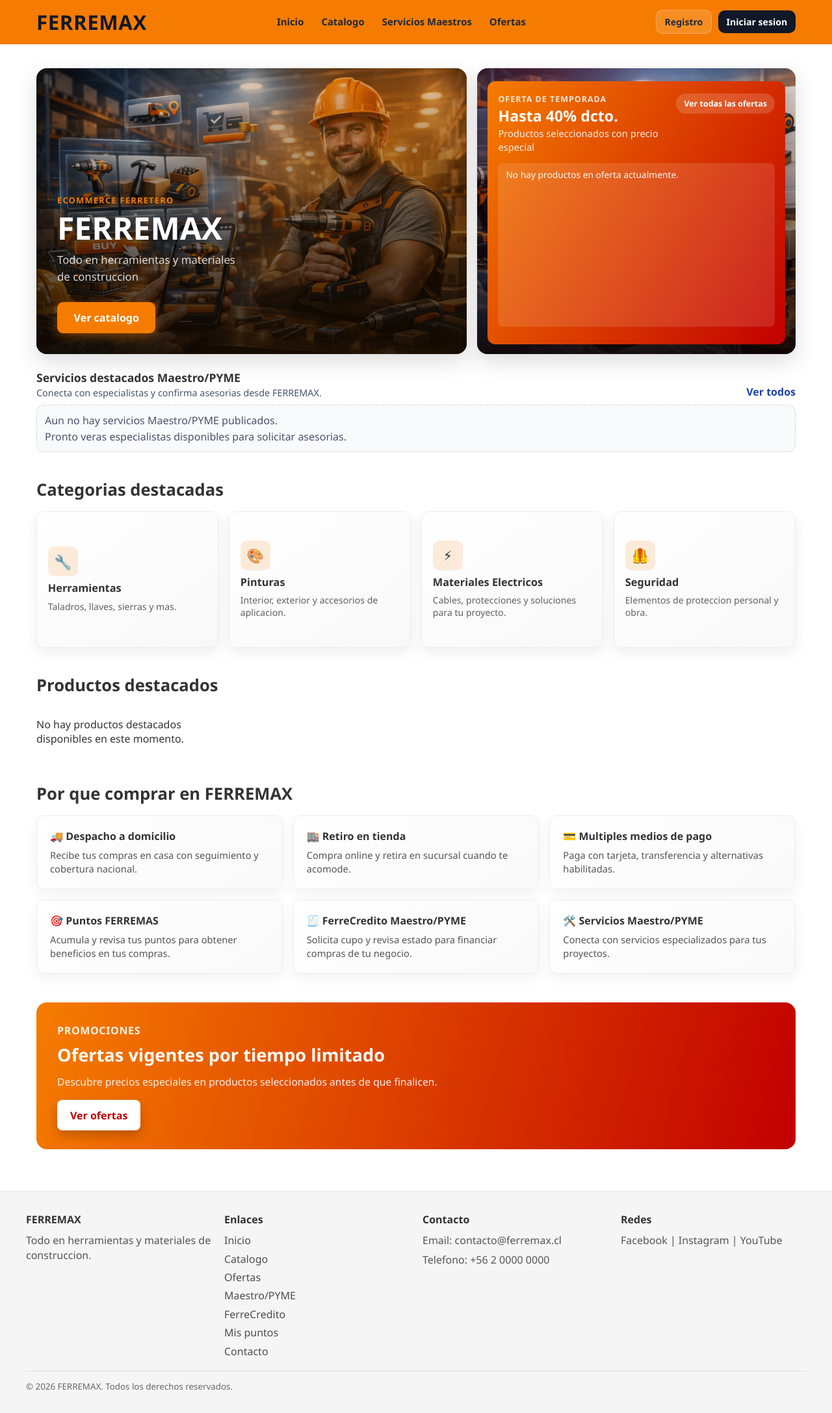
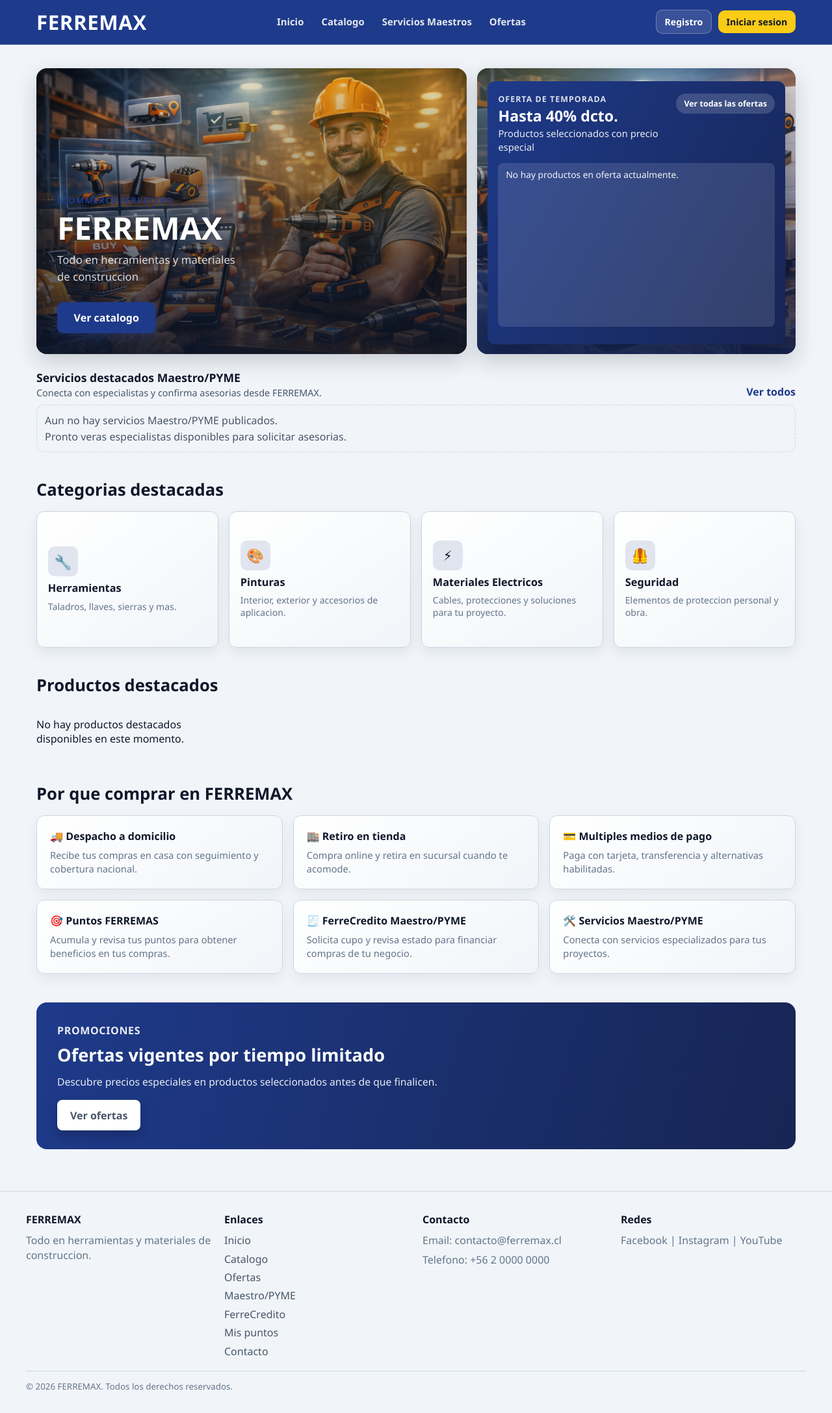
Before and after one commit to JoseNoeT/Ferramas, a Django app: page / in a window 1280 px wide. Shown: the whole page at 65% size. Run offline with Django 4.2, Linux system fonts and the light colour scheme; data that the repository does not hold is empty.

Commit message:
style: actualizar paleta visual industrial

```diff
--- a/frontend/static/css/components/alerts.css
+++ b/frontend/static/css/components/alerts.css
@@ -0,0 +1,26 @@
+.alert {
+	padding: 0.75rem 0.9rem;
+	border-radius: 10px;
+	border: 1px solid transparent;
+	font-size: 0.92rem;
+	line-height: 1.35;
+}
+
+.alert--success {
+	background: #ecfdf3;
+	color: var(--color-success);
+	border-color: #86efac;
+}
+
+.alert--warning {
+	background: #fef9c3;
+	color: #854d0e;
+	border-color: #fde047;
+}
+
+.alert--error,
+.alert--danger {
+	background: #fef2f2;
+	color: var(--color-danger);
+	border-color: #fca5a5;
+}
--- a/frontend/static/css/components/footer.css
+++ b/frontend/static/css/components/footer.css
@@ -1,8 +1,8 @@
 .site-footer {
 	margin-top: 3rem;
 	padding: 2rem 1rem;
-	background: var(--color-light);
-	border-top: 1px solid #e9e9e9;
+	background: var(--color-bg);
+	border-top: 1px solid var(--color-border);
 }
 
 .site-footer__grid {
@@ -21,7 +21,7 @@
 
 .site-footer p {
 	margin: 0 0 0.45rem 0;
-	color: #555555;
+	color: var(--color-muted);
 	line-height: 1.4;
 }
 
@@ -35,7 +35,7 @@
 
 .site-footer a {
 	text-decoration: none;
-	color: #4d4d4d;
+	color: var(--color-accent);
 }
 
 .site-footer__legal {
@@ -43,8 +43,8 @@
 	margin: 1.2rem auto 0;
 	display: block;
 	padding-top: 0.9rem;
-	border-top: 1px solid #dddddd;
-	color: #666666;
+	border-top: 1px solid var(--color-border);
+	color: var(--color-muted);
 }
 
 @media (max-width: 900px) {
--- a/frontend/static/css/components/franja_home_servicios.css
+++ b/frontend/static/css/components/franja_home_servicios.css
@@ -17,14 +17,14 @@
 
 .franja-home__header p {
     margin: 0.15rem 0 0;
-    color: #475569;
+    color: var(--color-accent);
     font-size: 0.9rem;
 }
 
 .franja-home__ver-todos {
     text-decoration: none;
     font-weight: 700;
-    color: #1e40af;
+    color: var(--color-primary);
     white-space: nowrap;
 }
 
@@ -48,9 +48,9 @@
 .franja-home__item {
     width: 320px;
     min-height: 170px;
-    border: 1px solid #e2e8f0;
+    border: 1px solid var(--color-border);
     border-radius: 12px;
-    background: #ffffff;
+    background: var(--color-surface);
     padding: 0.72rem;
     display: flex;
     flex-direction: column;
@@ -60,7 +60,7 @@
 .franja-home__meta {
     margin: 0;
     font-size: 0.78rem;
-    color: #64748b;
+    color: var(--color-muted);
     font-weight: 700;
 }
 
@@ -73,13 +73,13 @@
 .franja-home__autor {
     margin: 0;
     font-size: 0.78rem;
-    color: #334155;
+    color: var(--color-accent);
 }
 
 .franja-home__desc {
     margin: 0;
     font-size: 0.84rem;
-    color: #334155;
+    color: var(--color-accent);
     line-height: 1.35;
 }
 
@@ -87,7 +87,7 @@
     margin: auto 0 0;
     font-size: 0.82rem;
     font-weight: 700;
-    color: #0f172a;
+    color: var(--color-text);
 }
 
 .franja-home__cta {
@@ -100,7 +100,7 @@
     font-weight: 700;
     border-radius: 8px;
     padding: 0.4rem 0.6rem;
-    background: #1e293b;
+    background: var(--color-primary);
     color: #ffffff;
 }
 
@@ -112,7 +112,7 @@
 .franja-home__item--indicador {
     background: transparent;
     border-style: dashed;
-    border-color: #cbd5e1;
+    border-color: var(--color-border);
     padding: 0.45rem;
 }
 
@@ -123,15 +123,35 @@
 }
 
 .franja-home__vacio {
-    border: 1px dashed #cbd5e1;
+    border: 1px dashed var(--color-border);
     border-radius: 12px;
     padding: 0.75rem;
-    background: #f8fafc;
+    background: var(--color-bg);
 }
 
 .franja-home__vacio p {
     margin: 0;
-    color: #475569;
+    color: var(--color-accent);
+}
+
+[data-indicadores-component] {
+    border-color: var(--color-border) !important;
+    background: var(--color-bg) !important;
+    color: var(--color-text) !important;
+}
+
+[data-indicadores-component] [data-actualizar-indicadores] {
+    background: var(--color-secondary) !important;
+    color: var(--color-text) !important;
+    border: 1px solid #eab308 !important;
+}
+
+[data-indicadores-component] [data-indicadores-error] {
+    color: var(--color-danger) !important;
+}
+
+[data-indicadores-component] p[style*="color:#475569"] {
+    color: var(--color-accent) !important;
 }
 
 .franja-home__vacio p + p {
--- a/frontend/static/css/components/hero.css
+++ b/frontend/static/css/components/hero.css
@@ -24,7 +24,7 @@
 	display: flex;
 	flex-direction: column;
 	justify-content: flex-end;
-	box-shadow: 0 12px 32px rgba(51, 51, 51, 0.16);
+	box-shadow: 0 12px 32px rgba(15, 23, 42, 0.18);
 }
 
 /* <img> absolutamente posicionada: control total del recorte */
@@ -55,10 +55,10 @@
 .hero__card--primary::before {
 	background:
 		linear-gradient(to top,
-			rgba(18, 10, 2, 0.90) 0%,
-			rgba(18, 10, 2, 0.55) 42%,
-			rgba(18, 10, 2, 0.10) 100%),
-		radial-gradient(ellipse at 78% 8%, rgba(245, 124, 0, 0.36), transparent 52%);
+			rgba(15, 23, 42, 0.88) 0%,
+			rgba(15, 23, 42, 0.52) 42%,
+			rgba(15, 23, 42, 0.08) 100%),
+		radial-gradient(ellipse at 78% 8%, rgba(250, 204, 21, 0.34), transparent 52%);
 }
 
 /* ---------------------------------------------------------------
@@ -69,10 +69,10 @@
 .hero__card--secondary::before {
 	background:
 		linear-gradient(to top,
-			rgba(18, 6, 6, 0.88) 0%,
-			rgba(18, 6, 6, 0.46) 48%,
-			rgba(18, 6, 6, 0.06) 100%),
-		radial-gradient(ellipse at 22% 8%, rgba(193, 0, 0, 0.30), transparent 52%);
+			rgba(23, 37, 84, 0.9) 0%,
+			rgba(23, 37, 84, 0.5) 48%,
+			rgba(23, 37, 84, 0.08) 100%),
+		radial-gradient(ellipse at 22% 8%, rgba(250, 204, 21, 0.26), transparent 52%);
 }
 
 /* ---------------------------------------------------------------
@@ -124,13 +124,13 @@
 	font-size: 1rem;
 	text-decoration: none;
 	transition: background-color 0.2s ease, transform 0.2s ease, box-shadow 0.2s ease;
-	box-shadow: 0 4px 16px rgba(245, 124, 0, 0.42);
+	box-shadow: 0 4px 16px rgba(30, 58, 138, 0.42);
 }
 
 .hero__cta:hover {
-	background: #da6f00;
+	background: var(--color-primary-dark);
 	transform: translateY(-2px);
-	box-shadow: 0 6px 22px rgba(245, 124, 0, 0.55);
+	box-shadow: 0 6px 22px rgba(23, 37, 84, 0.5);
 }
 
 /* ---------------------------------------------------------------
@@ -138,7 +138,7 @@
    --------------------------------------------------------------- */
 
 .hero__promo {
-	background: linear-gradient(120deg, var(--color-primary), var(--color-accent));
+	background: linear-gradient(120deg, var(--color-primary), var(--color-primary-dark));
 	border-radius: 12px;
 	padding: 1.1rem 1.25rem;
 	box-shadow: 0 8px 24px rgba(0, 0, 0, 0.22);
@@ -308,8 +308,8 @@
 	display: inline-block;
 	padding: 0.34rem 0.5rem;
 	border-radius: 7px;
-	background: #ffffff;
-	color: #7f1d1d;
+	background: var(--color-secondary);
+	color: var(--color-text);
 	font-size: 0.75rem;
 	font-weight: 700;
 	text-decoration: none;
@@ -345,7 +345,7 @@
 }
 
 .hero-offers__dot.is-active {
-	background: #ffffff;
+	background: var(--color-secondary);
 }
 
 .hero-offers__empty {
--- a/frontend/static/css/components/navbar.css
+++ b/frontend/static/css/components/navbar.css
@@ -2,8 +2,8 @@
 	position: sticky;
 	top: 0;
 	z-index: 120;
-	background: #f57c00;
-	border-bottom: 1px solid #ececec;
+	background: var(--color-primary);
+	border-bottom: 1px solid rgba(255, 255, 255, 0.2);
 }
 
 .navbar {
@@ -21,7 +21,7 @@
 	font-weight: 800;
 	letter-spacing: 0.02em;
 	text-decoration: none;
-	color: #111827;
+	color: #ffffff;
 	white-space: nowrap;
 }
 
@@ -52,7 +52,7 @@
 	border-radius: 10px;
 	text-decoration: none;
 	font-weight: 600;
-	color: #1f2937;
+	color: #e2e8f0;
 	font-size: 0.93rem;
 	line-height: 1;
 	white-space: nowrap;
@@ -63,8 +63,8 @@
 .navbar__links a:focus-visible,
 .navbar__dropdown-toggle:hover,
 .navbar__dropdown-toggle:focus-visible {
-	background: rgba(255, 255, 255, 0.22);
-	color: #111827;
+	background: rgba(255, 255, 255, 0.14);
+	color: #ffffff;
 	outline: none;
 }
 
@@ -88,14 +88,14 @@
 }
 
 .navbar__register {
-	color: #1f2937;
-	background: rgba(255, 255, 255, 0.14);
-	border: 1px solid rgba(255, 255, 255, 0.24);
+	color: #ffffff;
+	background: rgba(255, 255, 255, 0.12);
+	border: 1px solid rgba(255, 255, 255, 0.28);
 }
 
 .navbar__login {
-	background: #111827;
-	color: #ffffff;
+	background: var(--color-secondary);
+	color: var(--color-text);
 }
 
 .navbar__dropdown {
@@ -180,8 +180,8 @@
 .navbar__account .navbar__dropdown-toggle:hover,
 .navbar__account .navbar__dropdown-toggle:focus-visible,
 .navbar__dropdown.is-open .navbar__dropdown-toggle {
-	background: #ffffff;
-	color: #111827;
+	background: var(--color-secondary);
+	color: var(--color-text);
 }
 
 .navbar__dropdown-separator {
@@ -203,13 +203,13 @@
 }
 
 .navbar__dropdown-item--danger {
-	color: #b42318;
+	color: var(--color-danger);
 }
 
 .navbar__dropdown-item--danger:hover,
 .navbar__dropdown-item--danger:focus {
 	background: #fef3f2;
-	color: #912018;
+	color: #991b1b;
 }
 
 @media (max-width: 900px) {
--- a/frontend/static/css/global/base.css
+++ b/frontend/static/css/global/base.css
@@ -5,8 +5,8 @@
 body {
 	margin: 0;
 	font-family: var(--font-base);
-	background-color: #ffffff;
-	color: var(--color-dark);
+	background-color: var(--color-bg);
+	color: var(--color-text);
 }
 
 #main-content {
@@ -35,7 +35,13 @@ body {
 	background: var(--color-primary);
 	color: #ffffff;
 }
-.btn--primary:hover { background: #da6f00; }
+.btn--primary:hover { background: var(--color-primary-dark); }
+
+.btn--secondary {
+	background: var(--color-secondary);
+	color: var(--color-text);
+}
+.btn--secondary:hover { filter: brightness(0.95); }
 
 .btn--outline {
 	background: transparent;
@@ -45,10 +51,16 @@ body {
 .btn--outline:hover { background: var(--color-primary); color: #ffffff; }
 
 .btn--danger {
-	background: var(--color-accent);
+	background: var(--color-danger);
 	color: #ffffff;
 }
-.btn--danger:hover { background: #a00000; }
+.btn--danger:hover { filter: brightness(0.9); }
+
+.btn--success {
+	background: var(--color-success);
+	color: #ffffff;
+}
+.btn--success:hover { filter: brightness(0.92); }
 
 .btn--link {
 	background: transparent;
@@ -69,8 +81,6 @@ body {
 	font-size: 0.93rem;
 	margin-bottom: 0.75rem;
 }
-.alert--success { background: #f0fff4; border: 1px solid #b2dfdb; color: #2e7d32; }
-.alert--error   { background: #fff0f0; border: 1px solid #f5c0c0; color: var(--color-accent); }
-.alert--warning { background: #fff8e1; border: 1px solid #ffe082; color: #b08000; }
-
-}
+.alert--success { background: #ecfdf3; border: 1px solid #86efac; color: var(--color-success); }
+.alert--error   { background: #fef2f2; border: 1px solid #fca5a5; color: var(--color-danger); }
+.alert--warning { background: #fef9c3; border: 1px solid #fde047; color: #854d0e; }
--- a/frontend/static/css/global/variables.css
+++ b/frontend/static/css/global/variables.css
@@ -1,8 +1,20 @@
 :root {
-	--color-primary: #F57C00;
-	--color-dark: #333333;
-	--color-accent: #C10000;
-	--color-light: #F5F5F5;
+	--color-primary: #1E3A8A;
+	--color-primary-dark: #172554;
+	--color-secondary: #FACC15;
+	--color-accent: #475569;
+	--color-bg: #F1F5F9;
+	--color-surface: #FFFFFF;
+	--color-text: #0F172A;
+	--color-muted: #64748B;
+	--color-border: #CBD5E1;
+	--color-success: #16A34A;
+	--color-danger: #DC2626;
+	--color-warning: #FACC15;
+
+	/* Compatibilidad con estilos existentes */
+	--color-dark: var(--color-text);
+	--color-light: var(--color-bg);
 
 	--font-base: "Segoe UI", Tahoma, Geneva, Verdana, sans-serif;
 	--container-width: 1200px;
--- a/frontend/static/css/pages/checkout.css
+++ b/frontend/static/css/pages/checkout.css
@@ -38,14 +38,14 @@
 .checkout-tabla th {
 	text-align: left;
 	padding: 0.6rem 0.8rem;
-	border-bottom: 2px solid #ececec;
-	color: #666;
+	border-bottom: 2px solid var(--color-border);
+	color: var(--color-muted);
 	font-weight: 600;
 }
 
 .checkout-tabla td {
 	padding: 0.6rem 0.8rem;
-	border-bottom: 1px solid #f0f0f0;
+	border-bottom: 1px solid var(--color-border);
 }
 
 .checkout-tabla__total td {
@@ -66,8 +66,8 @@
 }
 
 .checkout-form {
-	background: #ffffff;
-	border: 1px solid #ececec;
+	background: var(--color-surface);
+	border: 1px solid var(--color-border);
 	border-radius: 14px;
 	padding: 1.5rem;
 	display: flex;
@@ -96,7 +96,7 @@
 	align-items: flex-start;
 	gap: 0.75rem;
 	padding: 0.8rem 1rem;
-	border: 1px solid #e0e0e0;
+	border: 1px solid var(--color-border);
 	border-radius: 10px;
 	cursor: pointer;
 	transition: border-color 0.15s;
@@ -104,7 +104,7 @@
 
 .checkout-entrega__opcion:has(input:checked) {
 	border-color: var(--color-primary);
-	background: #fff8f0;
+	background: rgba(30, 58, 138, 0.06);
 }
 
 .checkout-entrega__opcion span {
@@ -114,14 +114,14 @@
 }
 
 .checkout-entrega__opcion small {
-	color: #888;
+	color: var(--color-muted);
 	font-size: 0.82rem;
 }
 
 .checkout-empty {
 	text-align: center;
 	padding: 4rem 1rem;
-	color: #666;
+	color: var(--color-muted);
 }
 
 @media (max-width: 800px) {
--- a/frontend/static/css/pages/confirmacion.css
+++ b/frontend/static/css/pages/confirmacion.css
@@ -13,24 +13,24 @@
 }
 
 .confirmacion-card {
-	background: #ffffff;
+	background: var(--color-surface);
 	border-radius: 18px;
 	padding: 2.5rem 2rem;
-	box-shadow: 0 12px 32px rgba(51, 51, 51, 0.10);
+	box-shadow: 0 12px 32px rgba(15, 23, 42, 0.1);
 	text-align: center;
 }
 
 .confirmacion-icon {
 	width: 64px;
 	height: 64px;
-	background: #e8f5e9;
+	background: #ecfdf3;
 	border-radius: 50%;
 	display: flex;
 	align-items: center;
 	justify-content: center;
 	margin: 0 auto 1rem;
 	font-size: 1.8rem;
-	color: #2e7d32;
+	color: var(--color-success);
 }
 
 .confirmacion__title {
@@ -42,7 +42,7 @@
 .confirmacion__numero,
 .confirmacion__entrega {
 	margin: 0 0 0.4rem 0;
-	color: #555;
+	color: var(--color-muted);
 	font-size: 0.97rem;
 }
 
@@ -56,14 +56,14 @@
 
 .confirmacion-tabla th {
 	padding: 0.5rem 0.7rem;
-	border-bottom: 2px solid #ececec;
-	color: #666;
+	border-bottom: 2px solid var(--color-border);
+	color: var(--color-muted);
 	font-weight: 600;
 }
 
 .confirmacion-tabla td {
 	padding: 0.5rem 0.7rem;
-	border-bottom: 1px solid #f0f0f0;
+	border-bottom: 1px solid var(--color-border);
 }
 
 .confirmacion-tabla__total td {
--- a/frontend/static/css/pages/home.css
+++ b/frontend/static/css/pages/home.css
@@ -30,12 +30,12 @@
 	padding: 1.05rem;
 	text-decoration: none;
 	color: inherit;
-	background: linear-gradient(145deg, #ffffff, #f8f8f8);
-	border: 1px solid #ececec;
+	background: linear-gradient(145deg, var(--color-surface), var(--color-bg));
+	border: 1px solid var(--color-border);
 	border-radius: 12px;
 	aspect-ratio: 4 / 3;
 	cursor: pointer;
-	box-shadow: 0 8px 20px rgba(51, 51, 51, 0.08);
+	box-shadow: 0 8px 20px rgba(15, 23, 42, 0.08);
 	transition: transform 0.22s ease, box-shadow 0.22s ease, border-color 0.22s ease;
 }
 
@@ -46,7 +46,7 @@
 	place-items: center;
 	border-radius: 10px;
 	font-size: 1.35rem;
-	background: rgba(245, 124, 0, 0.14);
+	background: rgba(30, 58, 138, 0.12);
 }
 
 .category-card__name {
@@ -60,13 +60,13 @@
 	margin: 0;
 	font-size: 0.88rem;
 	line-height: 1.35;
-	color: #606060;
+	color: var(--color-muted);
 }
 
 .category-card:hover {
 	transform: translateY(-3px);
-	box-shadow: 0 14px 30px rgba(51, 51, 51, 0.14);
-	border-color: rgba(245, 124, 0, 0.32);
+	box-shadow: 0 14px 30px rgba(15, 23, 42, 0.14);
+	border-color: rgba(30, 58, 138, 0.32);
 }
 
 .product-grid {
@@ -183,7 +183,7 @@
 .home-product-card__price-normal {
 	margin: 0;
 	font-size: 0.82rem;
-	color: #868686;
+	color: var(--color-muted);
 	text-decoration: line-through;
 }
 
@@ -192,17 +192,17 @@
 	font-size: 1.3rem;
 	font-weight: 800;
 	letter-spacing: -0.02em;
-	color: var(--color-accent);
+	color: var(--color-primary);
 }
 
 .home-product-card__stock {
 	margin: -0.1rem 0 0;
 	font-size: 0.85rem;
-	color: #666;
+	color: var(--color-muted);
 }
 
 .home-product-card__stock--agotado {
-	color: var(--color-accent);
+	color: var(--color-danger);
 	font-weight: 700;
 }
 
@@ -231,7 +231,7 @@
 
 .home-product-card__hint {
 	font-size: 0.9rem;
-	color: var(--color-accent);
+	color: var(--color-danger);
 	font-weight: 600;
 }
 
@@ -244,20 +244,20 @@
 	border: none;
 	border-radius: 10px;
 	padding: 0.78rem 1rem;
-	background: linear-gradient(135deg, var(--color-primary), #da6f00);
+	background: linear-gradient(135deg, var(--color-primary), var(--color-primary-dark));
 	color: #ffffff;
 	font-weight: 700;
 	font-size: 0.95rem;
 	cursor: pointer;
 	transition: transform 0.22s ease, box-shadow 0.22s ease, filter 0.22s ease;
-	box-shadow: 0 8px 16px rgba(245, 124, 0, 0.2);
+	box-shadow: 0 8px 16px rgba(30, 58, 138, 0.24);
 }
 
 .home-product-card__button:hover,
 .home-product-card__button:focus-visible {
 	transform: translateY(-2px);
 	filter: brightness(1.02);
-	box-shadow: 0 12px 22px rgba(245, 124, 0, 0.28);
+	box-shadow: 0 12px 22px rgba(30, 58, 138, 0.3);
 }
 
 .home-product-card__button--link {
@@ -271,11 +271,11 @@
 }
 
 .benefit-card {
-	background: linear-gradient(145deg, #ffffff, #f9f9f9);
-	border: 1px solid #ececec;
+	background: linear-gradient(145deg, var(--color-surface), var(--color-bg));
+	border: 1px solid var(--color-border);
 	border-radius: 12px;
 	padding: 1.25rem;
-	box-shadow: 0 8px 20px rgba(51, 51, 51, 0.06);
+	box-shadow: 0 8px 20px rgba(15, 23, 42, 0.06);
 }
 
 .benefit-card h3 {
@@ -286,7 +286,7 @@
 
 .benefit-card p {
 	margin: 0;
-	color: #555555;
+	color: var(--color-muted);
 	line-height: 1.42;
 	font-size: 0.92rem;
 }
@@ -295,7 +295,7 @@
 	margin-top: 2.75rem;
 	padding: 2rem 2rem 1.8rem;
 	border-radius: 16px;
-	background: linear-gradient(105deg, var(--color-primary), var(--color-accent));
+	background: linear-gradient(105deg, var(--color-primary), var(--color-primary-dark));
 	color: #ffffff;
 }
 
--- a/frontend/templates/base/head.html
+++ b/frontend/templates/base/head.html
@@ -8,6 +8,8 @@
 <link rel="stylesheet" href="{% static 'css/global/base.css' %}">
 <link rel="stylesheet" href="{% static 'css/components/navbar.css' %}">
 <link rel="stylesheet" href="{% static 'css/components/footer.css' %}">
+<link rel="stylesheet" href="{% static 'css/components/alerts.css' %}">
+<link rel="stylesheet" href="{% static 'css/components/badges.css' %}">
 <link rel="stylesheet" href="{% static 'css/components/hero.css' %}">
 <link rel="stylesheet" href="{% static 'css/components/product-card.css' %}">
 <link rel="stylesheet" href="{% static 'css/components/franja_home_servicios.css' %}">
--- a/frontend/templates/base/navbar.html
+++ b/frontend/templates/base/navbar.html
@@ -4,8 +4,8 @@
 		position: sticky;
 		top: 0;
 		z-index: 120;
-		background: #f57c00;
-		border-bottom: 1px solid #ececec;
+		background: var(--color-primary);
+		border-bottom: 1px solid rgba(255, 255, 255, 0.2);
 	}
 
 	.site-header .navbar {
@@ -23,7 +23,7 @@
 		font-weight: 800;
 		letter-spacing: 0.02em;
 		text-decoration: none;
-		color: #111827;
+		color: #ffffff;
 		white-space: nowrap;
 	}
 
@@ -54,7 +54,7 @@
 		border-radius: 10px;
 		text-decoration: none;
 		font-weight: 600;
-		color: #1f2937;
+		color: #e2e8f0;
 		font-size: 0.93rem;
 		line-height: 1;
 		white-space: nowrap;
@@ -65,8 +65,8 @@
 	.site-header .navbar__links a:focus-visible,
 	.site-header .navbar__dropdown-toggle:hover,
 	.site-header .navbar__dropdown-toggle:focus-visible {
-		background: rgba(255, 255, 255, 0.22);
-		color: #111827;
+		background: rgba(255, 255, 255, 0.14);
+		color: #ffffff;
 		outline: none;
 	}
 
@@ -89,14 +89,14 @@
 	}
 
 	.site-header .navbar__register {
-		color: #1f2937;
-		background: rgba(255, 255, 255, 0.14);
-		border: 1px solid rgba(255, 255, 255, 0.24);
+		color: #ffffff;
+		background: rgba(255, 255, 255, 0.12);
+		border: 1px solid rgba(255, 255, 255, 0.28);
 	}
 
 	.site-header .navbar__login {
-		background: #111827;
-		color: #ffffff;
+		background: var(--color-secondary);
+		color: var(--color-text);
 	}
 
 	.site-header .navbar__dropdown {
@@ -181,8 +181,8 @@
 	.site-header .navbar__account .navbar__dropdown-toggle:hover,
 	.site-header .navbar__account .navbar__dropdown-toggle:focus-visible,
 	.site-header .navbar__dropdown.is-open .navbar__dropdown-toggle {
-		background: #ffffff;
-		color: #111827;
+		background: var(--color-secondary);
+		color: var(--color-text);
 	}
 
 	.site-header .navbar__dropdown-separator {
```
Also changed, not shown: other parts of frontend/static/css/pages/home.css (+12 -12 lines), frontend/static/css/components/badges.css (+65 -0 lines), frontend/static/css/components/product-card.css (+18 -18 lines), frontend/static/css/dashboard/administrador.css (+33 -33 lines), frontend/static/css/pages/carrito.css (+27 -27 lines), frontend/static/css/pages/catalogo.css (+31 -31 lines).
